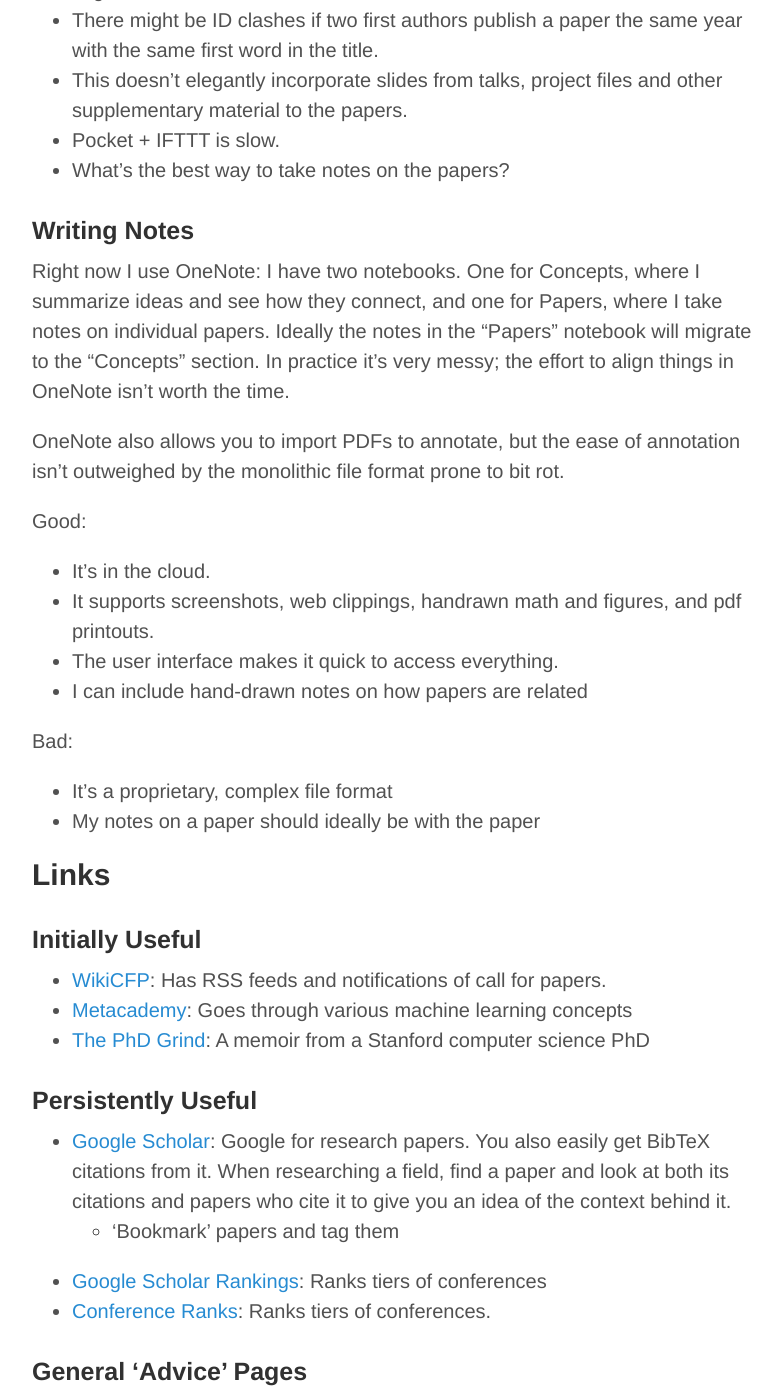
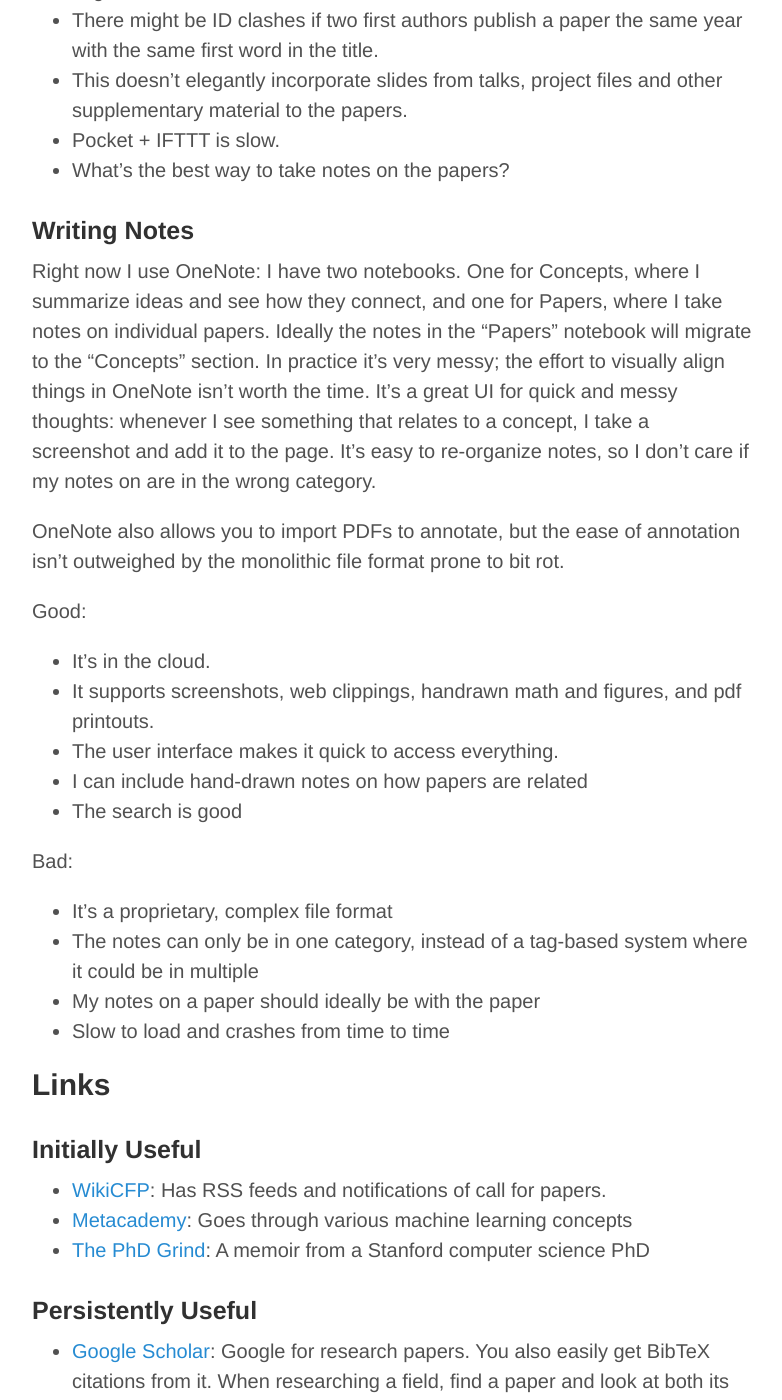
Before and after one commit to victorgan/victorgan.github.io, a Jekyll site: the page built from _posts/2014-08-18-useful-sites-for-research.md, in a window 1280 px wide and 1400 px high, scrolled down 1255 px. Shown: the whole window, without its empty margins (248-1030 px from the left). Built offline with Jekyll 4.4.1, drawn with Linux system fonts in a browser that asks for light colours; comment, search, counter and statistics services are not loaded.

Commit message:
Update 2014-08-18-useful-sites-for-research.md

```diff
--- a/_posts/2014-08-18-useful-sites-for-research.md
+++ b/_posts/2014-08-18-useful-sites-for-research.md
@@ -52,8 +52,11 @@
 Right now I use OneNote: I have two notebooks. One for Concepts, where I
 summarize ideas and see how they connect, and one for Papers, where I take notes
 on individual papers. Ideally the notes in the "Papers" notebook will migrate to
-the "Concepts" section. In practice it's very messy; the effort to align things
-in OneNote isn't worth the time.
+the "Concepts" section. In practice it's very messy; the effort to visually align things
+in OneNote isn't worth the time. It's a great UI for quick and messy thoughts: whenever
+I see something that relates to a concept, I take a screenshot and add it to the page. It's
+easy to re-organize notes, so I don't care if my notes on are in the wrong category.
+
 
 OneNote also allows you to import PDFs to annotate, but the ease of annotation
 isn't outweighed by the monolithic file format prone to bit rot.
@@ -64,11 +67,14 @@
 - It supports screenshots, web clippings, handrawn math and figures, and pdf printouts.
 - The user interface makes it quick to access everything.
 - I can include hand-drawn notes on how papers are related
+- The search is good
 
 Bad:
 
 - It's a proprietary, complex file format
+- The notes can only be in one category, instead of a tag-based system where it could be in multiple
 - My notes on a paper should ideally be with the paper
+- Slow to load and crashes from time to time
 
 ## Links
 
```
